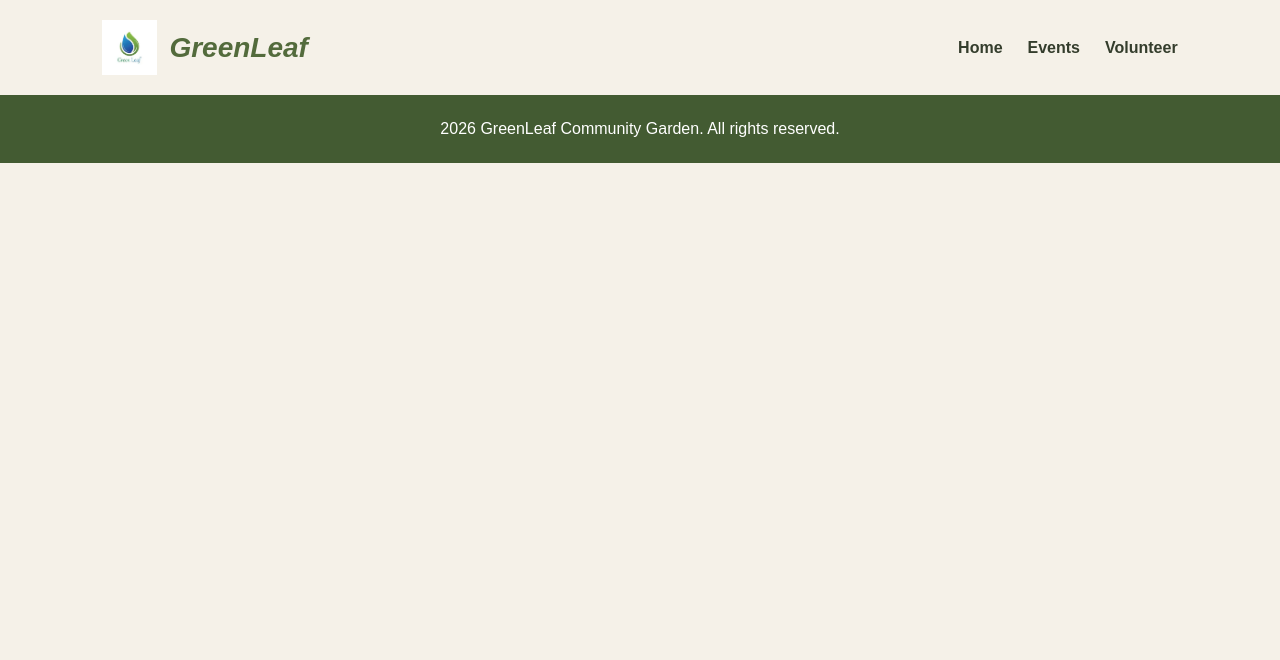
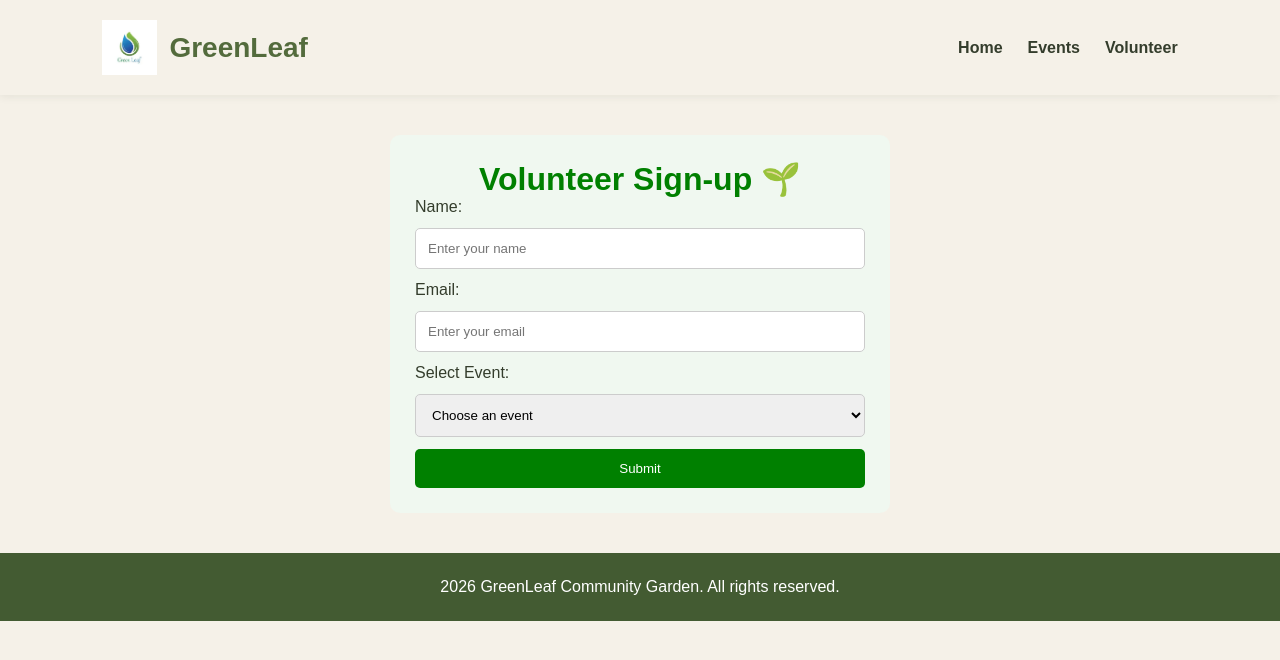
Before and after one commit to HaiderNaeem10/greenleaf-community-Garden-Volunteer-Portal, a React (Create React App) app: page /volunteer in a window 1280 px wide. Shown: the top 660 px of the page. Built offline with nearby package versions, Linux system fonts and the light colour scheme.

Commit message:
Complete Task 3 Volunteer Sign-up Form

```diff
--- a/src/App.css
+++ b/src/App.css
@@ -205,3 +205,43 @@ footer {
   line-height: 1.6;
   color: #555;
 }
+/* Volunteer Section Styling */
+.volunteer-container {
+  max-width: 500px;
+  margin: 40px auto;
+  padding: 25px;
+  background: #f0f8f0;
+  border-radius: 10px;
+}
+
+.volunteer-container h1 {
+  text-align: center;
+  color: green;
+}
+
+.volunteer-container form {
+  display: flex;
+  flex-direction: column;
+  gap: 12px;
+}
+
+.volunteer-container input,
+.volunteer-container select {
+  padding: 12px;
+  border: 1px solid #ccc;
+  border-radius: 5px;
+}
+
+.volunteer-container button {
+  padding: 12px;
+  background: green;
+  color: white;
+  border: none;
+  border-radius: 5px;
+  cursor: pointer;
+}
+
+.volunteer-container h3 {
+  text-align: center;
+  color: green;
+}
--- a/src/App.js
+++ b/src/App.js
@@ -2,6 +2,7 @@ import React from 'react';
 import { BrowserRouter, Routes, Route, Link } from 'react-router-dom';
 import './App.css';
 import Events from './pages/events';
+import Volunteer from './pages/Volunteer';
 
 function Home() {
 return (
@@ -46,13 +47,14 @@ return (
     <header className="App-header">
       <div className="logo">
         <img src="/leaf.png" alt="GreenLeaf Logo" />
-        <h2><b><i>GreenLeaf</i></b></h2>
+        <h2>GreenLeaf</h2>
       </div>
 
       <nav>
         <Link to="/">Home</Link>
         <Link to="/events">Events</Link>
-        <a href="/#volunteer">Volunteer</a>
+        <Link to="/volunteer">Volunteer</Link>
+
       </nav>
     </header>
 
@@ -60,6 +62,7 @@ return (
       <Route path="/" element={<Home />} />
       <Route path="/home" element={<Home />} />
       <Route path="/events" element={<Events />} />
+      <Route path="/volunteer" element={<Volunteer />} />
     </Routes>
 
     <footer>
--- /dev/null
+++ b/src/pages/Volunteer.jsx
@@ -0,0 +1,103 @@
+import React, { useState } from "react";
+import events from "../data/events.json";
+
+function Volunteer() {
+
+  const [name, setName] = useState("");
+  const [email, setEmail] = useState("");
+  const [selectedEvent, setSelectedEvent] = useState("");
+  const [message, setMessage] = useState("");
+
+  function handleSubmit(e) {
+    e.preventDefault();
+
+    if (!name || !email || !selectedEvent) {
+      alert("Please fill all fields!");
+      return;
+    }
+
+    const volunteer = {
+      name: name,
+      email: email,
+      event: selectedEvent
+    };
+
+    // Get existing volunteers
+    const oldData = JSON.parse(
+      localStorage.getItem("volunteers") || "[]"
+    );
+
+    // Add new volunteer
+    oldData.push(volunteer);
+
+    // Save data in localStorage
+    localStorage.setItem(
+      "volunteers",
+      JSON.stringify(oldData)
+    );
+
+    // Show confirmation
+    setMessage("Thank you, " + name + "!");
+
+    // Clear form
+    setName("");
+    setEmail("");
+    setSelectedEvent("");
+  }
+
+  return (
+    <div className="volunteer-container">
+
+      <h1>Volunteer Sign-up 🌱</h1>
+
+      <form onSubmit={handleSubmit}>
+
+        <label>Name:</label>
+       <input
+  type="text"
+  placeholder="Enter your name"
+  value={name}
+  onChange={(e) => setName(e.target.value)}
+  pattern="[A-Za-z ]+"
+  title="Name should contain letters only"
+  required
+/>
+
+        <label>Email:</label>
+        <input
+          type="email"
+          placeholder="Enter your email"
+          value={email}
+          onChange={(e) => setEmail(e.target.value)}
+          required
+        />
+
+        <label>Select Event:</label>
+        <select
+          value={selectedEvent}
+          onChange={(e) => setSelectedEvent(e.target.value)}
+          required
+        >
+          <option value="">Choose an event</option>
+
+          {events.map((event) => (
+            <option key={event.id} value={event.title}>
+              {event.title}
+            </option>
+          ))}
+
+        </select>
+
+        <button type="submit">
+          Submit
+        </button>
+
+      </form>
+
+      {message && <h3>{message}</h3>}
+
+    </div>
+  );
+}
+
+export default Volunteer;
```
